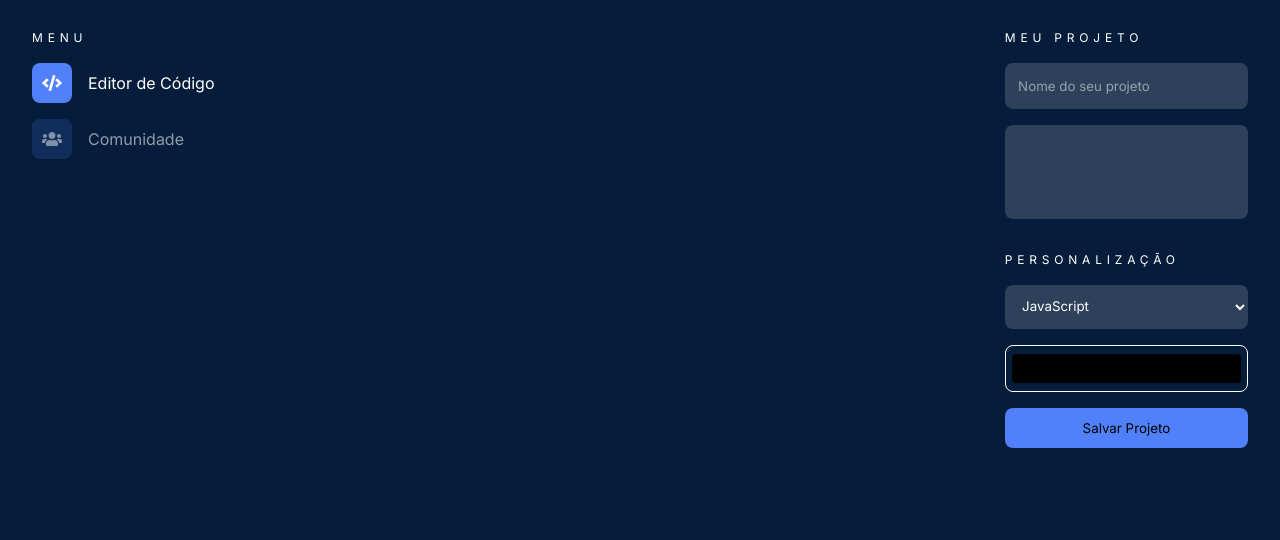
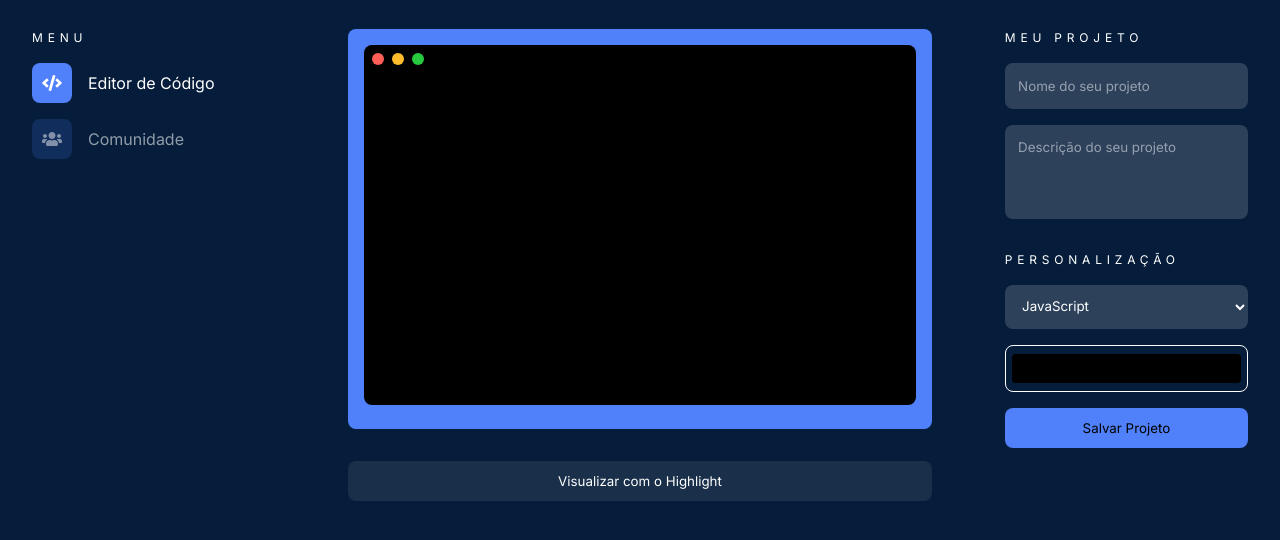
Before and after one commit to jflsk/AluraDev, a plain HTML site: page index.html in a window 1280 px wide. Shown: the part 82-622 px from the top of the page. Drawn offline with Linux system fonts and the light colour scheme.

Commit message:
finish first page html/css

```diff
--- a/index.html
+++ b/index.html
@@ -10,6 +10,8 @@
     <link rel="preconnect" href="https://fonts.googleapis.com">
     <link rel="preconnect" href="https://fonts.gstatic.com" crossorigin>
     <link href="https://fonts.googleapis.com/css2?family=Inter:wght@400;700&display=swap" rel="stylesheet">
+    <link href="https://fonts.googleapis.com/css2?family=Roboto+Mono&display=swap" rel="stylesheet">
+
 </head>
 <header class="header">
     <div class="header__logo">
@@ -44,6 +46,17 @@
         </div>
 
         <div class="content__editor">
+            <div class="content__editor__bg">
+                <div class="content__editor__bg__areaEdit">
+                    <div class="editor__bg__areaEdit__circles">
+                        <div class="bg__areaEdit__circles red"></div> <div class="bg__areaEdit__circles yellow"></div> <div class="bg__areaEdit__circles green"></div>
+                    </div>
+
+                    <code class="editor__bg__textCode" contenteditable="true"></code>
+                </div>
+            </div>
+
+            <button id="editor__highlight">Visualizar com o Highlight</button>
 
         </div>
 
@@ -53,8 +66,7 @@
 
                 <input type="text" id="title" placeholder="Nome do seu projeto">
 
-                <textarea class="content__project-desc__myProject__desc" placeholder="Descrição do seu projeto">
-                </textarea>
+                <textarea class="content__project-desc__myProject__desc" placeholder="Descrição do seu projeto"></textarea>
             </section>
 
             <section class="content__project-desc__myCustom">
@@ -70,7 +82,5 @@
 
                 <button id="content__project-des__myCustom__saveButton">Salvar Projeto</button>
             </section>
-        </div>
-
 </body>
 </html>
--- a/styles/editor.css
+++ b/styles/editor.css
@@ -1,3 +1,75 @@
 .content__editor {
     width: 60%;
+    display: flex;
+    justify-content: center;
+    align-items: center;
+    flex-direction: column;
+    gap: 2em;
 }
+
+.content__editor__bg {
+    background-color: #5081fb;
+    width: 80%;
+    height: 25em;
+    border-radius: 8px;
+}
+
+.content__editor__bg__areaEdit {
+    background-color: #000000;
+    margin: 1em;
+    border-radius: 8px;
+    height: 90%;
+    display: flex;
+    flex-direction: column;
+}
+
+.editor__bg__areaEdit__circles {
+    display: flex;
+    flex-direction: row;
+    margin: 0.5em;
+    gap: 0.5em;
+}
+
+.bg__areaEdit__circles {
+    height: 12px;
+    width: 12px;
+    border-radius: 100%;
+    display: flex;
+    flex-direction: row;
+}
+
+.red {
+    background-color: #ff5f56;
+}
+
+.yellow {
+    background-color: #ffbd2e;
+}
+
+.green {
+    background-color: #27c93f;
+}
+
+.content__editor__bg code {
+    background-color: #000000;
+    margin: 0.5em;
+    border: none;
+    border-radius: 8px;
+    color: white;
+    font-family: 'Roboto Mono', monospace;
+    font-size: 14px;
+    line-height: 18.5px;
+    height: 80%;
+}
+
+#editor__highlight {
+    width: 80%;
+    background-color: rgb(255, 255, 255, 0.08);
+    color: #ffffff;
+    transition: 0.2s;
+}
+
+#editor__highlight:hover {
+    background-color: rgb(255, 255, 255, 0.16);
+
+}
--- a/styles/project.css
+++ b/styles/project.css
@@ -37,4 +37,9 @@
 #content__project-des__myCustom__saveButton {
     width: 100%;
     background-color: #5081fb;
+    transition: 0.2s;
 }
+
+#content__project-des__myCustom__saveButton:hover {
+    background-color: #7ba4fc;
+}
--- a/styles/styles.css
+++ b/styles/styles.css
@@ -30,6 +30,7 @@ a {
 input[type=text] {
     display: flex;
     background-color: rgb(255, 255, 255, 0.16);
+    color: #ffffff;
     box-sizing: border-box;
     border: none;
     border-radius: 8px;
@@ -61,6 +62,7 @@ button img {
 
 textarea {
     background-color: rgb(255, 255, 255, 0.16);
+    color: #ffffff;
     box-sizing: border-box;
     border: none;
     border-radius: 8px;
```
